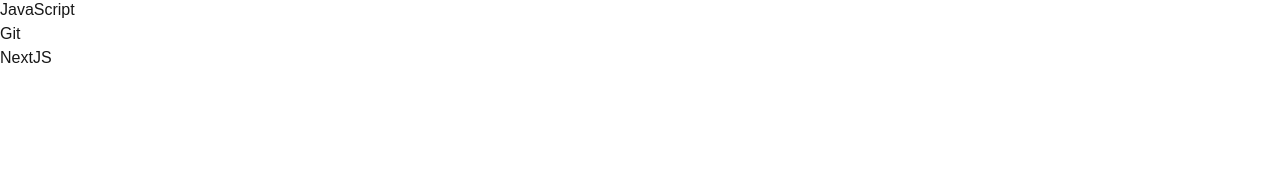
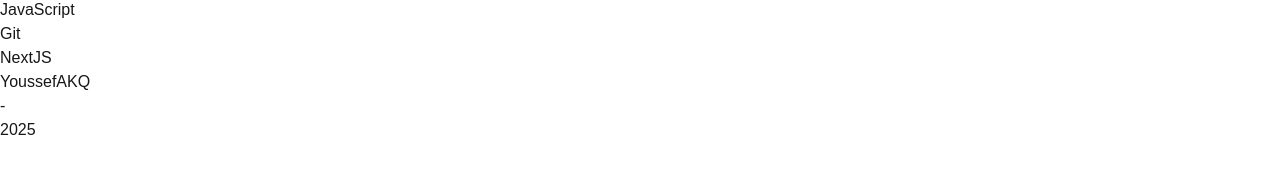
Before and after one commit to YoussefAKQ/YoussefAKQ.github.io, a Next.js app: page / in a window 1280 px wide. Shown: the part 482-656 px from the top of the page. Built offline with nearby package versions, Linux system fonts and the light colour scheme.

Commit message:
Añadido footer

```diff
--- a/src/app/page.tsx
+++ b/src/app/page.tsx
@@ -113,6 +113,13 @@
           </div>
         </div>
       </div>
+      <footer className="container mt-10 flex items-center max-w-4xl flex-col items-center justify-center space-y-1 md:flex-col md:items-center md:justify-center md:space-y-1">
+        <div className="flex items-center space-x-1 text-sm md:text-md">
+            <h2>YoussefAKQ</h2>
+            <span className="text-gray-500 dark:text-gray-400">-</span>
+            <p>2025</p>
+        </div>
+      </footer>
     </main>
   );
 }
```
